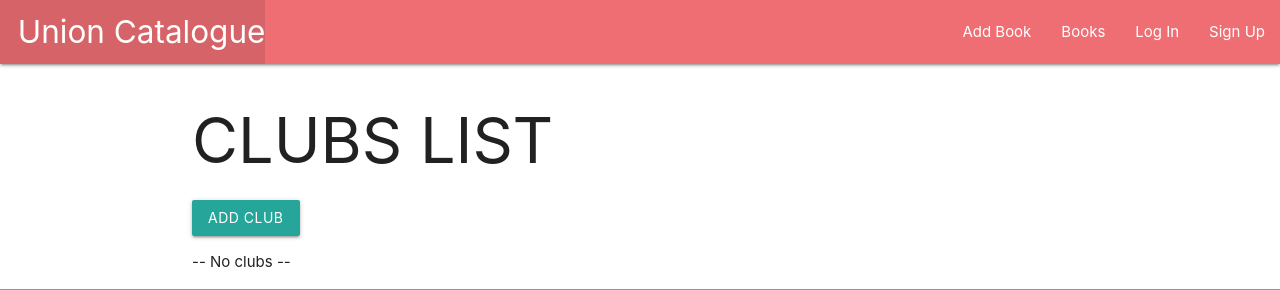
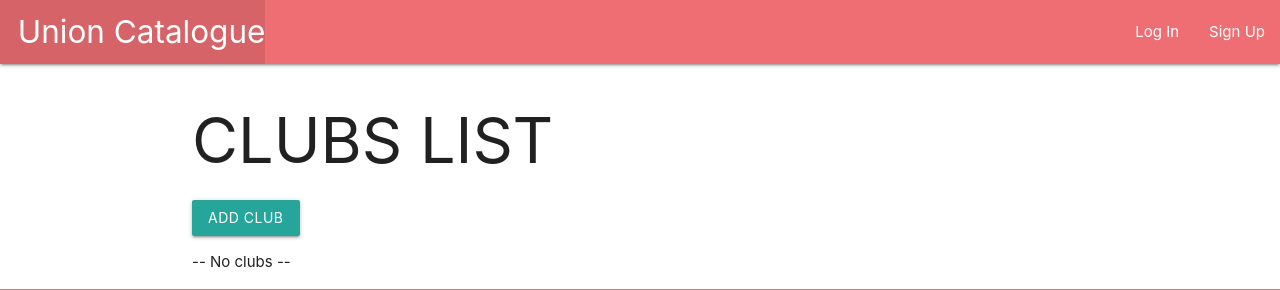
Before and after one commit to lejt/Union-Catalogue, a Django app: page /clubs/ in a window 1280 px wide. Shown: the top 290 px of the page. Run offline with Django 4.2, Linux system fonts and the light colour scheme; data that the repository does not hold is empty.

Commit message:
clubs, book list working

```diff
--- a/main_app/admin.py
+++ b/main_app/admin.py
@@ -5,3 +5,4 @@ admin.site.register(User)
 admin.site.register(Member)
 admin.site.register(Staff)
 admin.site.register(Club)
+admin.site.register(Book)
--- a/main_app/models.py
+++ b/main_app/models.py
@@ -5,8 +5,6 @@ from django.urls import reverse
 
 # General User login
 class User(AbstractUser):
-    # is_lib_member = models.BooleanField('is member', default=False)
-    # is_lib_staff = models.BooleanField('is staff', default=False)
     TYPE_CHOICES = (
         ('M', 'Member'),
         ('S', 'Staff'),
@@ -16,15 +14,13 @@ class User(AbstractUser):
     def __str__(self):
         return f"{self.get_user_type_display()}"
 
-class Books(models.Model):
+class Book(models.Model):
     isbn = models.IntegerField()
     title = models.CharField(max_length=100)
     author = models.CharField(max_length=50)
 
     def get_absolute_url(self):
-        return reverse('detail', kwargs={'books_id': self.id})
-
-
+        return reverse('books_detail', kwargs={'books_id': self.id})
 
 
 # User split into either Member or Staff --------------------------------
@@ -43,7 +39,7 @@ class Staff(models.Model):
         return self.user_staff.first_name
 # ------------------------------------------------------------------------
 
-# A club has many members
+# Many club has many members - Club model holds key of Members
 class Club(models.Model):
     ROOMS = (
         ('a', '1st Floor Auditorium'),
--- a/main_app/templates/base.html
+++ b/main_app/templates/base.html
@@ -8,20 +8,18 @@
     <meta name="viewport" content="width=device-width, initial-scale=1.0">
     <link rel="stylesheet" href="https://cdnjs.cloudflare.com/ajax/libs/materialize/1.0.0/css/materialize.min.css">
     <link rel="stylesheet" type="text/css" href="{% static 'css/style.css' %}">
-    <!-- <link rel="stylesheet" type="text/css" href="/static/css/popupForm_addClub.css"> -->
 
-    <!-- css styling for date picker -->
+    <!-- css styling for date picker on add clubs form -->
     <link rel="stylesheet" type="text/css" href="{% static 'css/the-datepicker.css' %}">
     <script src="/static/javascript/the-datepicker.js"></script>
 
+    <!-- Jacky's personal modal js, still testing if we need custom modal or use bootstrap modal -->
+    <!-- <link rel="stylesheet" type="text/css" href="/static/css/popupForm_addClub.css"> -->
     <!-- <script defer src="{% static 'javascript/popupForm_addClub.js' %}"></script> -->
-    <!-- <script defer src="/static/javascript/popupForm_addClub.js"></script> -->
+
     <script src="https://cdnjs.cloudflare.com/ajax/libs/materialize/1.0.0/js/materialize.min.js"></script>
 
-    <!-- for bootstrap modal, bootstrap js, jquery -->
-    <!-- <script src="https://cdn.jsdelivr.net/npm/bootstrap@5.1.3/dist/js/bootstrap.min.js" integrity="sha384-QJHtvGhmr9XOIpI6YVutG+2QOK9T+ZnN4kzFN1RtK3zEFEIsxhlmWl5/YESvpZ13" crossorigin="anonymous"></script> -->
     <script src="https://code.jquery.com/jquery-3.6.0.min.js" integrity="sha256-/xUj+3OJU5yExlq6GSYGSHk7tPXikynS7ogEvDej/m4=" crossorigin="anonymous"></script>
-    <!-- <script src="https://cdnjs.cloudflare.com/ajax/libs/bootstrap-modal/2.2.6/js/bootstrap-modalmanager.min.js"></script> -->
 
     <title>Union Catalogue</title>
   </head>
@@ -31,13 +29,12 @@
       <nav>
         <div class="nav-wrapper">
           <ul>
-
             <li><a href="{% url 'home' %}" class="left brand-logo">&nbsp;&nbsp;Union Catalogue</a></li>
           </ul>
           <ul class="right">
-            <li><a href="{% url 'book_create' %}">Add Book</a></li>
-            <li><a href="{% url 'books' %}">Books</a></li>
             {% if user.is_authenticated %}
+              <li><a href="{% url 'book_create' %}">Add Book</a></li>
+              <li><a href="{% url 'books' %}">Books</a></li>
               <li><a href="{% url 'clubs_index' %}">Clubs</a></li>
               <li><a href="{% url 'logout' %}">Log Out</a></li>
             {% else %}
--- a/main_app/templates/clubs/clubs_index.html
+++ b/main_app/templates/clubs/clubs_index.html
@@ -1,11 +1,13 @@
 {% extends 'base.html' %}
-{% load static %}
+
 {% block content %}
+
+<!-- Bootstrap CDN needed for modal testing below -->
 <script src="https://cdn.jsdelivr.net/npm/bootstrap@5.1.3/dist/js/bootstrap.min.js" integrity="sha384-QJHtvGhmr9XOIpI6YVutG+2QOK9T+ZnN4kzFN1RtK3zEFEIsxhlmWl5/YESvpZ13" crossorigin="anonymous"></script>
 
 <h1>CLUBS LIST</h1>
-
-<!-- Trigger Modal - Add club -->
+<!-- --------------------------------------------------------------------------------------------- -->
+<!-- Modal Testing - Jacky's -->
 <!-- <button id="addBtn" class="btn">Add Club</button><br>
 
 <div id="modal_add_club" class="modalCustom">
@@ -20,8 +22,8 @@
         </form>
     </div>
 </div> -->
-
-<!-- Modal Materialize -->
+<!-- --------------------------------------------------------------------------------------------- -->
+<!-- Modal Testing - Materialize -->
 <!-- <a class="waves-effect waves-light btn modal-trigger" href="#modal1">Modal</a> -->
 
 <!-- Modal Structure -->
@@ -31,8 +33,8 @@
     <p>A bunch of text</p>
   </div>
 </div> -->
-
-<!-- Bootstrap Modal -->
+<!-- --------------------------------------------------------------------------------------------- -->
+<!-- Modal Testing - Bootstrap -->
 <!-- Button trigger modal -->
 <button type="button" class="btn btn-primary" data-bs-toggle="modal" data-bs-target="#staticBackdrop">
     Add Club
@@ -59,9 +61,7 @@
       </div>
     </div>
   </div>
-
-
-
+<!-- --------------------------------------------------------------------------------------------- -->
 {% if clubs.count > 0 %}
 <table>
     <tr>
@@ -84,10 +84,12 @@
         </tr>
     {% endfor %}
 </table>
+
 {% else %}
     <p>-- No clubs --</p>
 {% endif %}
 
+<!-- js needed to show calendar on club creation -->
 <script>
     const input = document.getElementById('id_meet_date');
     const datepicker = new TheDatepicker.Datepicker(input);
@@ -95,7 +97,4 @@
     datepicker.render();
 </script>
 
-
-
-
 {% endblock %}
--- a/main_app/urls.py
+++ b/main_app/urls.py
@@ -5,20 +5,20 @@ urlpatterns = [
     # view functions
     path('', views.home, name='home'),
     path('members/', views.members_index, name='members_index'),
-    path('members/<int:member_id>/', views.members_detail, name='members_detail'),
     path('books/', views.books_index, name="books"),
     path('books/<int:books_id>/', views.books_detail, name="books_detail"),
+    path('books/create/', views.BookCreate.as_view(), name='book_create'),
+
+    # member + staff details page here - WIP
+    path('members/<int:member_id>/', views.members_detail, name='members_detail'),
     path('staffs/<int:staff_id>/', views.staffs_detail, name='staffs_detail'),
 
     path('clubs/', views.clubs_index, name='clubs_index'),
     path('clubs/add_club/', views.add_club, name='add_club'),
 
-    # CBV
-    # path('clubs/create/', views.ClubCreate.as_view(), name='clubs_create'),
-
-
+    # --------------------------------------------------------------------
     # no login path needed, already built-in
     path('accounts/signup/', views.signup, name='signup'),
-    path('books/create/', views.BookCreate.as_view(), name='book_create'),
+    # --------------------------------------------------------------------
 
 ]
--- a/main_app/views.py
+++ b/main_app/views.py
@@ -5,13 +5,8 @@ from django.views.generic.edit import CreateView
 from .models import *
 from .forms import AddClubForm, SignUpForm
 
-# from django.contrib.auth.models import User
-
 from django.views.generic.edit import CreateView
 # from django.views.generic import ListView
-
-# from django.contrib.auth import get_user_model
-# User = get_user_model()
 
 
 # Create your views here.
@@ -33,30 +28,22 @@ def staffs_detail(request, staff_id):
 def signup(request):
     error_message = ''
     if request.method == 'POST':
-        # This is how to create a 'user' form object
-        # that includes the data from the browser
         form = SignUpForm(request.POST)
         if form.is_valid():
             # This will add the user to the database
-
             # To access info on the form, request.POST.get('variable name'))
             user = form.save()
 
-            # This is how we log a user in via code
-            # login(request, user)
             if request.POST.get('user_type') == 'M':
                 # member = Member.objects.create_user(user=user)
                 # member.user_id = user.id
                 # print(member.user_id)
 
                 # user = form.save()
-
                 user_memb = Member(user_memb=user)
                 user_memb.save()
+                # This is how we log a user in via code
                 login(request, user)
-
-                # return redirect('home')
-                # return redirect('members_index')
                 return redirect('members_detail', user_memb.id)
 
             elif request.POST.get('user_type') == 'S':
@@ -64,11 +51,8 @@ def signup(request):
                 user_staff.save()
                 login(request, user)
                 return redirect('staffs_detail', user_staff.id)
-
-            # return redirect('home')
         else:
             error_message = 'Invalid sign up - try again'
-    # A bad POST or a GET request, so render signup.html with an empty form
     form = SignUpForm()
     context = {'form': form, 'error_message': error_message}
     return render(request, 'registration/signup.html', context)
@@ -87,31 +71,20 @@ def add_club(request):
     if form.is_valid():
         print('valid')
         new_club = form.save()
-        # new_club.save()
-        # clubs = Club.objects.all()
     else:
         print('--------form invalid')
-    # return render(request, 'clubs/clubs_index.html, {'clubs': clubs})
+
     return redirect('clubs_index')
 
 # CBV
-# class ClubCreate(CreateView):
-#     model = Clubs
-#     fields = ['name', 'desc']
-
-#     def get(self, request):
-#         return render(request, 'clubs/clubs_index.html')
-
 class BookCreate(CreateView):
-    model = Books
+    model = Book
     fields = '__all__'
 
 def books_detail(request, books_id):
-    book = Books.objects.get(id=books_id)
+    book = Book.objects.get(id=books_id)
     return render(request, 'books/detail.html', {'book':book})
 
-
-
 def books_index(request):
-    books = Books.objects.all()
+    books = Book.objects.all()
     return render(request, 'books/index.html', {'books': books})
```
Also changed, not shown: main_app/migrations/0001_initial.py.
